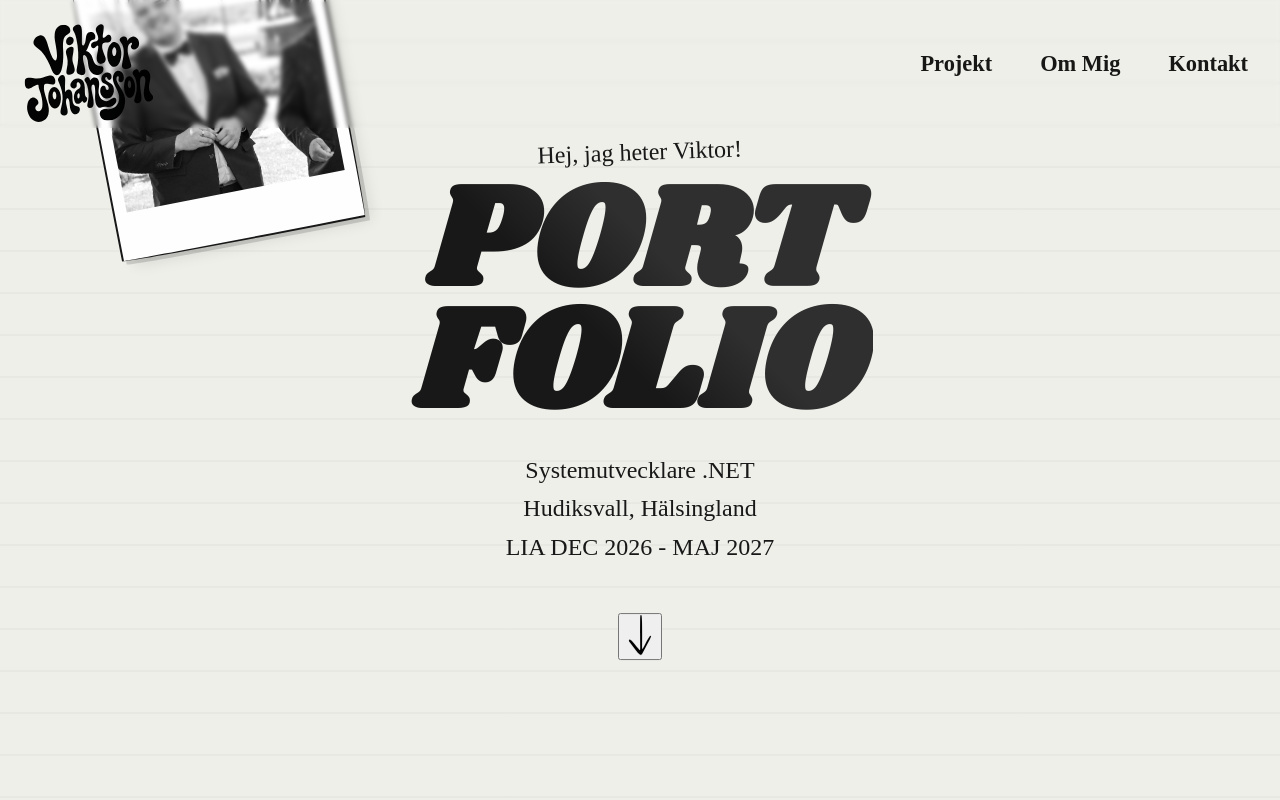
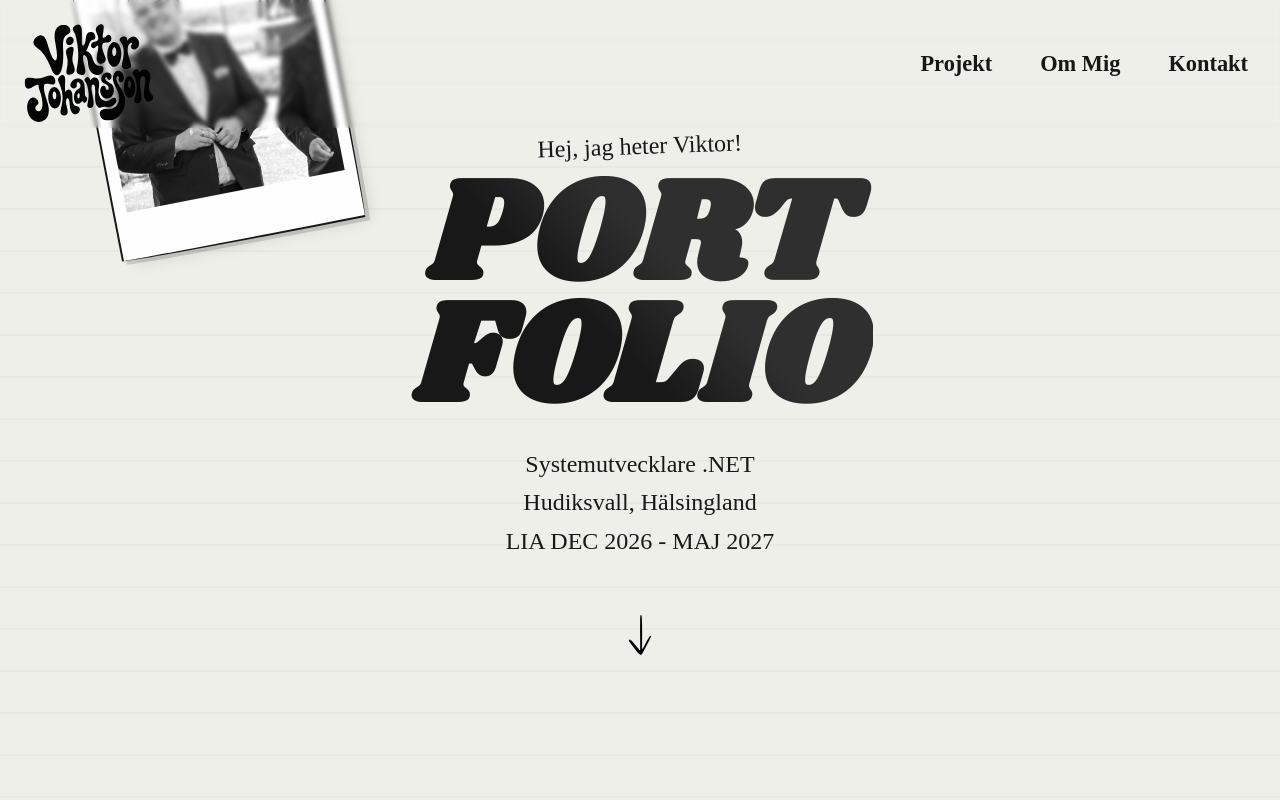
Before and after one commit to discovicke/portfolio-mono, a React (Vite) app: page / in a window 1280 px wide. Shown: the top 800 px of the page. Built offline with nearby package versions, Linux system fonts and the light colour scheme.

Commit message:
Enhance bounce arrow animation with hover and focus effects

```diff
--- a/src/components/Hero.css
+++ b/src/components/Hero.css
@@ -123,10 +123,25 @@
   line-height: 1.6;
 }
 
-/* Bounce Arrow Animation - Studsande pil */
+/* Bounce Arrow Animation - Studsande pil (klickbar) */
 .bounce-arrow {
   margin-top: 3rem;
   animation: bounce 2s infinite;
+  background: none;
+  border: none;
+  cursor: pointer;
+  padding: 0.5rem;
+  transition: transform 0.3s ease;
+}
+
+.bounce-arrow:hover {
+  animation-play-state: paused;
+  transform: scale(1.2);
+}
+
+.bounce-arrow:focus {
+  outline: 2px dashed var(--text-ink);
+  outline-offset: 4px;
 }
 
 @keyframes bounce {
```
